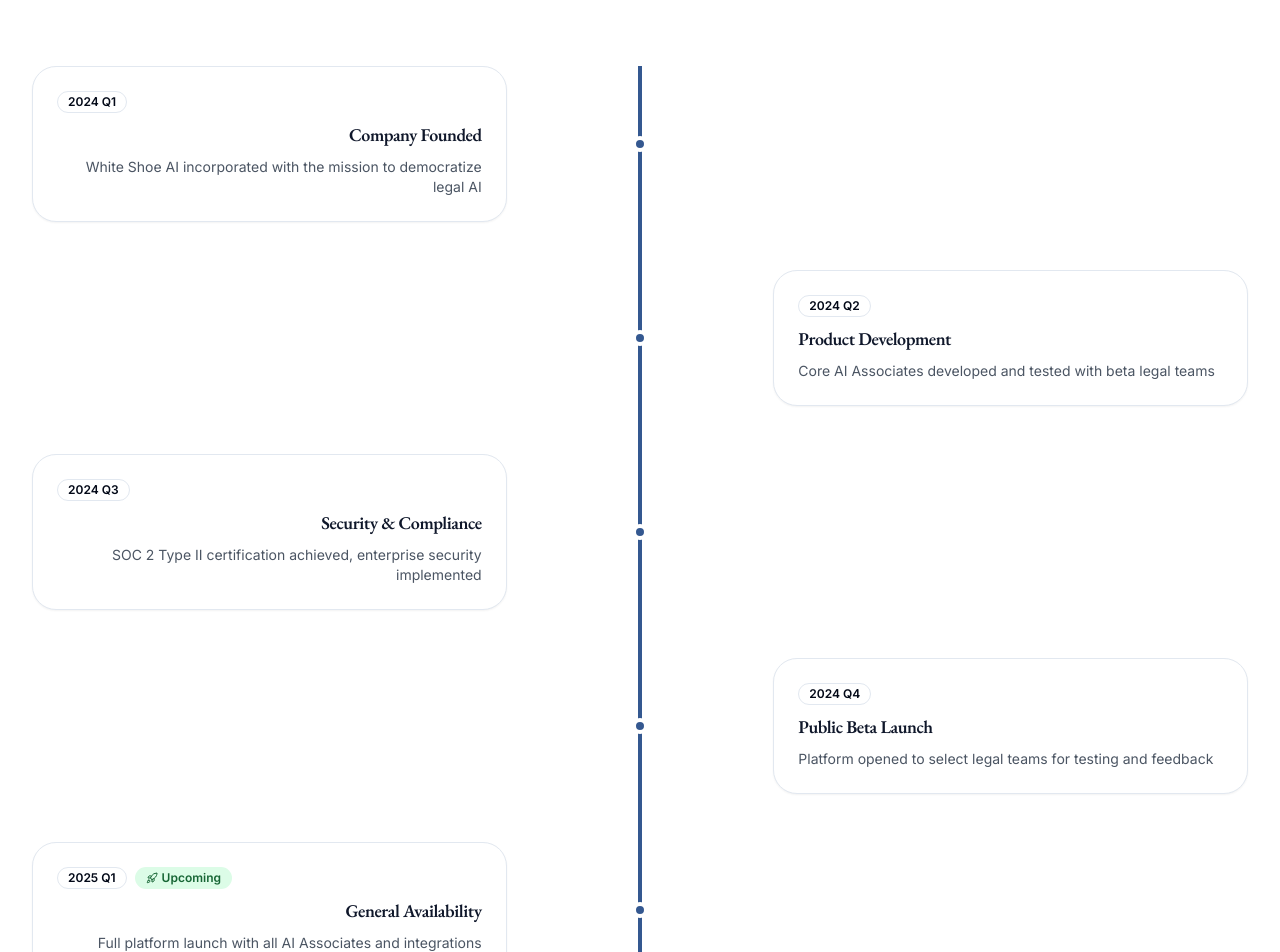
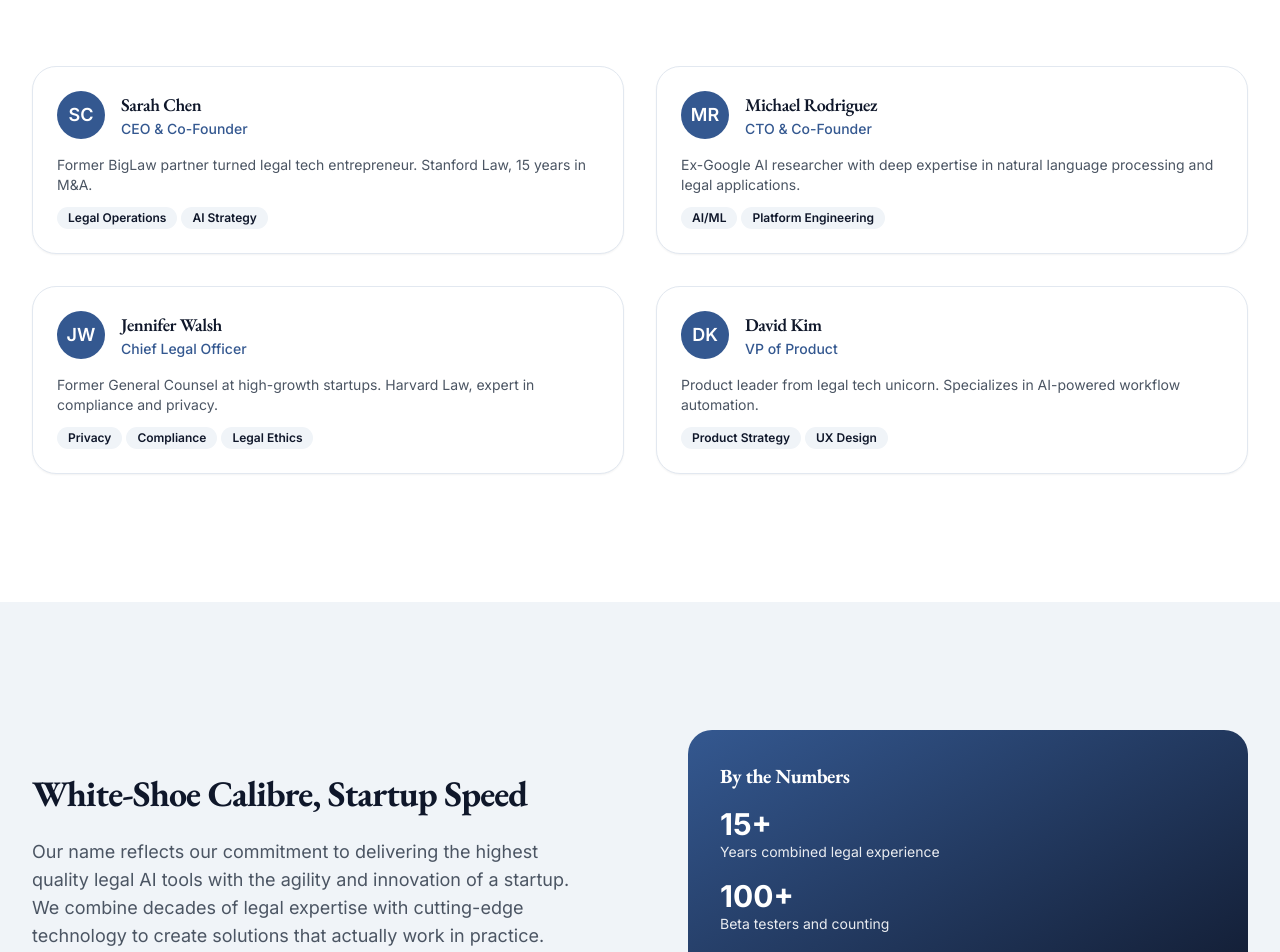
Before and after one commit to ab-boersma/ai-productivity-launch, a React (Vite) app: page /about in a window 1280 px wide. Shown: the part 1700-2652 px from the top of the page. Built offline with nearby package versions, Linux system fonts and the light colour scheme.

Commit message:
Remove "Our Journey" section
Removes the "Our Journey" section from the About page.

```diff
--- a/src/pages/About.tsx
+++ b/src/pages/About.tsx
@@ -10,42 +10,8 @@ import {
   Lightbulb,
   Scale,
   Users,
-  Rocket,
   Award
 } from "lucide-react";
-
-const timeline = [
-  {
-    year: "2024",
-    quarter: "Q1",
-    title: "Company Founded",
-    description: "White Shoe AI incorporated with the mission to democratize legal AI"
-  },
-  {
-    year: "2024",
-    quarter: "Q2",
-    title: "Product Development",
-    description: "Core AI Associates developed and tested with beta legal teams"
-  },
-  {
-    year: "2024",
-    quarter: "Q3",
-    title: "Security & Compliance",
-    description: "SOC 2 Type II certification achieved, enterprise security implemented"
-  },
-  {
-    year: "2024",
-    quarter: "Q4",
-    title: "Public Beta Launch",
-    description: "Platform opened to select legal teams for testing and feedback"
-  },
-  {
-    year: "2025",
-    quarter: "Q1",
-    title: "General Availability",
-    description: "Full platform launch with all AI Associates and integrations"
-  }
-];
 
 const values = [
   {
@@ -145,60 +111,8 @@ export default function About() {
         </div>
       </section>
 
-      {/* Timeline Section */}
+      {/* Team Section */}
       <section className="py-24 sm:py-32">
-        <div className="mx-auto max-w-7xl px-6 lg:px-8">
-          <div className="mx-auto max-w-2xl lg:text-center mb-16">
-            <h2 className="text-3xl font-bold tracking-garamond text-midnight-brief sm:text-4xl">
-              Our Journey
-            </h2>
-            <p className="mt-6 text-lg leading-8 text-gray-600">
-              From incorporation to platform launch, here's how we're building the future of legal AI.
-            </p>
-          </div>
-
-          <div className="relative">
-            {/* Timeline line */}
-            <div className="absolute left-1/2 transform -translate-x-1/2 w-1 bg-slate-docket h-full"></div>
-
-            <div className="space-y-12">
-              {timeline.map((item, index) => (
-                <div key={`${item.year}-${item.quarter}`} className={`flex items-center ${index % 2 === 0 ? 'justify-start' : 'justify-end'}`}>
-                  <div className={`w-5/12 ${index % 2 === 0 ? 'pr-8 text-right' : 'pl-8 text-left'}`}>
-                    <Card className="hover:shadow-lg transition-shadow">
-                      <CardContent className="p-6">
-                        <div className="flex items-center gap-2 mb-2">
-                          <Badge variant="outline" className="text-xs">
-                            {item.year} {item.quarter}
-                          </Badge>
-                          {item.year === "2025" && (
-                            <Badge className="bg-green-100 text-green-800 text-xs">
-                              <Rocket className="h-3 w-3 mr-1" />
-                              Upcoming
-                            </Badge>
-                          )}
-                        </div>
-                        <h3 className="text-lg font-semibold text-midnight-brief mb-2">
-                          {item.title}
-                        </h3>
-                        <p className="text-gray-600 text-sm">
-                          {item.description}
-                        </p>
-                      </CardContent>
-                    </Card>
-                  </div>
-
-                  {/* Timeline dot */}
-                  <div className="absolute left-1/2 transform -translate-x-1/2 w-4 h-4 bg-slate-docket rounded-full border-4 border-pure-white"></div>
-                </div>
-              ))}
-            </div>
-          </div>
-        </div>
-      </section>
-
-      {/* Team Section */}
-      <section className="py-24 sm:py-32 bg-ice-fog">
         <div className="mx-auto max-w-7xl px-6 lg:px-8">
           <div className="mx-auto max-w-2xl lg:text-center mb-16">
             <h2 className="text-3xl font-bold tracking-garamond text-midnight-brief sm:text-4xl">
@@ -246,7 +160,7 @@ export default function About() {
       </section>
 
       {/* Heritage Section */}
-      <section className="py-24 sm:py-32">
+      <section className="py-24 sm:py-32 bg-ice-fog">
         <div className="mx-auto max-w-7xl px-6 lg:px-8">
           <div className="grid grid-cols-1 gap-16 lg:grid-cols-2 lg:gap-24 items-center">
             <div>
```
